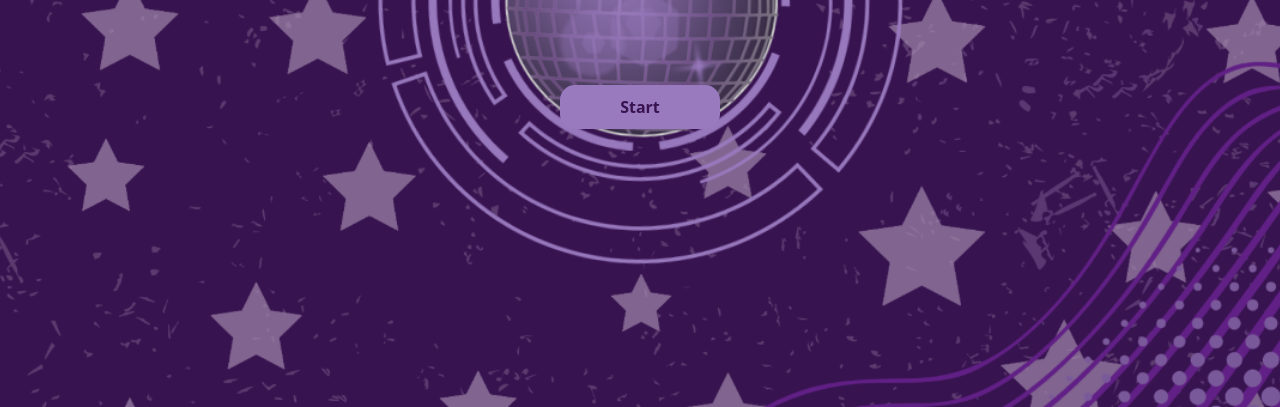
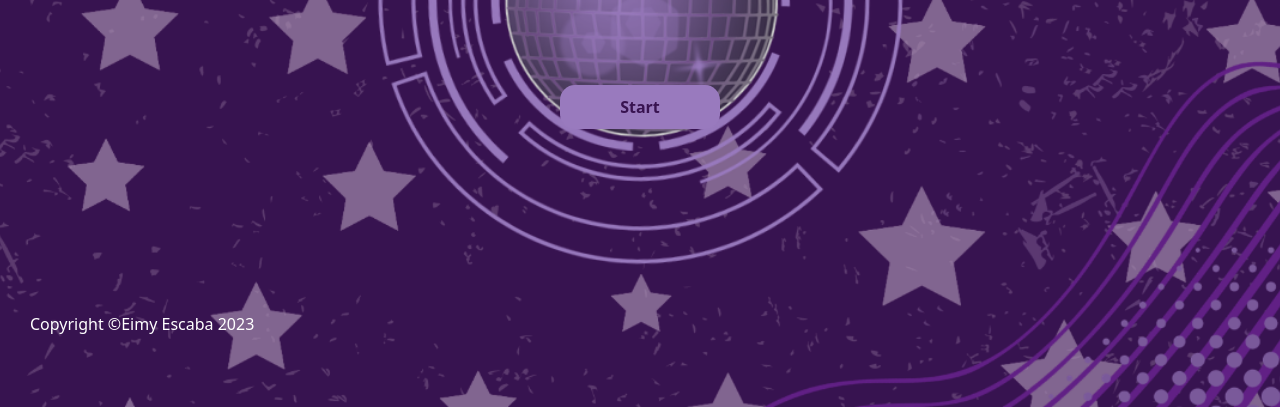
Before and after one commit to esca0035/portfolio, a plain HTML site: page index.html in a window 1280 px wide. Shown: the part 393-800 px from the top of the page. Drawn offline with nearby package versions, Linux system fonts and the light colour scheme; a web font is replaced by a local one.

Commit message:
actually finished

```diff
--- a/css/main.css
+++ b/css/main.css
@@ -260,3 +260,7 @@ a{
 .buttons:hover {
     background-color: var(--background-color) ;
 }
+
+footer{
+    padding: 30px;
+}
--- a/index.html
+++ b/index.html
@@ -51,5 +51,7 @@
     </main>
 
     <link href="https://cdn.jsdelivr.net/npm/bootstrap@5.3.2/dist/css/bootstrap.min.css" rel="stylesheet" integrity="sha384-T3c6CoIi6uLrA9TneNEoa7RxnatzjcDSCmG1MXxSR1GAsXEV/Dwwykc2MPK8M2HN" crossorigin="anonymous">
+
+    <footer class="text-white">Copyright ©Eimy Escaba 2023</footer>
 </body>
 </html>
```
Also changed, not shown: about.html (+1 -0 lines), contact.html (+1 -1 lines), 1 other file.
